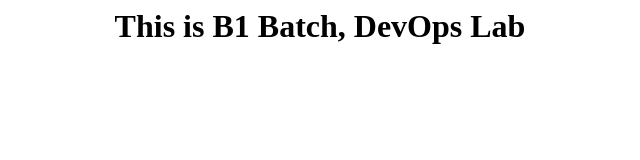
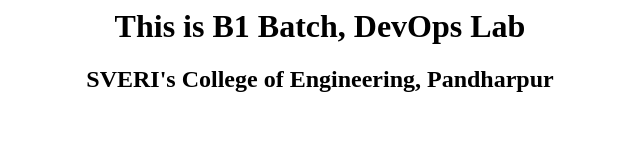
Before and after one commit to sveridevops/rb1website, a plain HTML site: page index.html in a window 1280 px wide. Shown: the whole page, without its empty margins (320-960 px from the left). Drawn offline with Linux system fonts and the light colour scheme.

Commit message:
updated index file

```diff
--- a/index.html
+++ b/index.html
@@ -1 +1,2 @@
 <center><h1>This is B1 Batch, DevOps Lab</h1></center>
+<center><h2>SVERI's College of Engineering, Pandharpur</h2></center>
```
